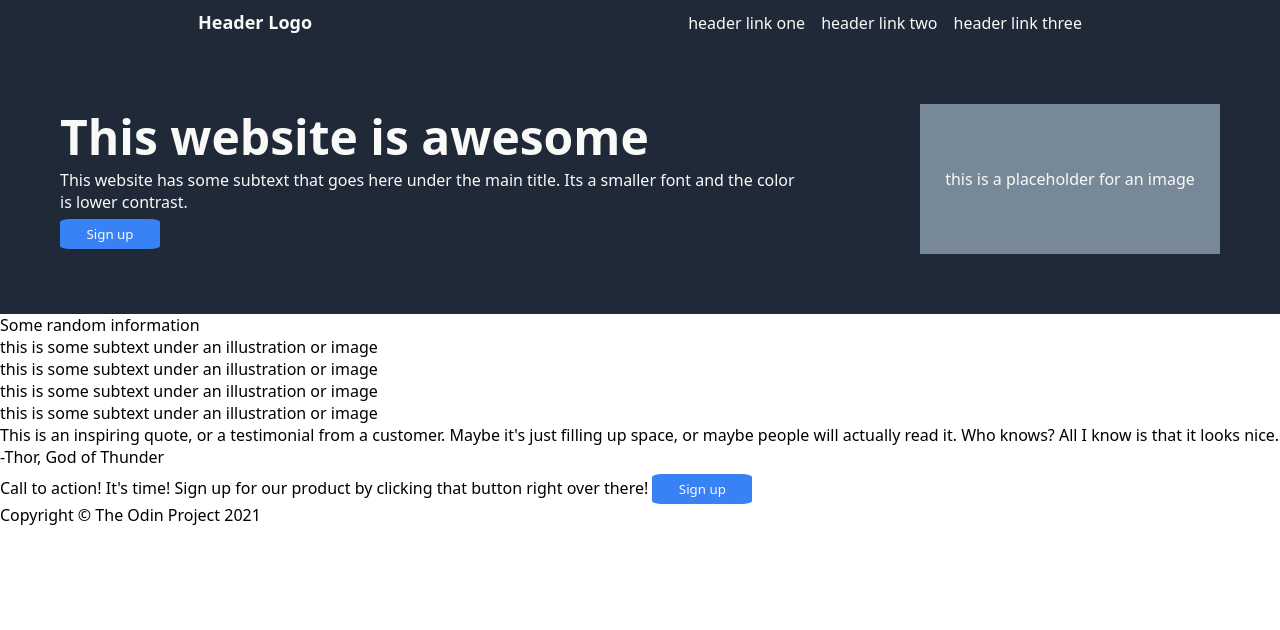
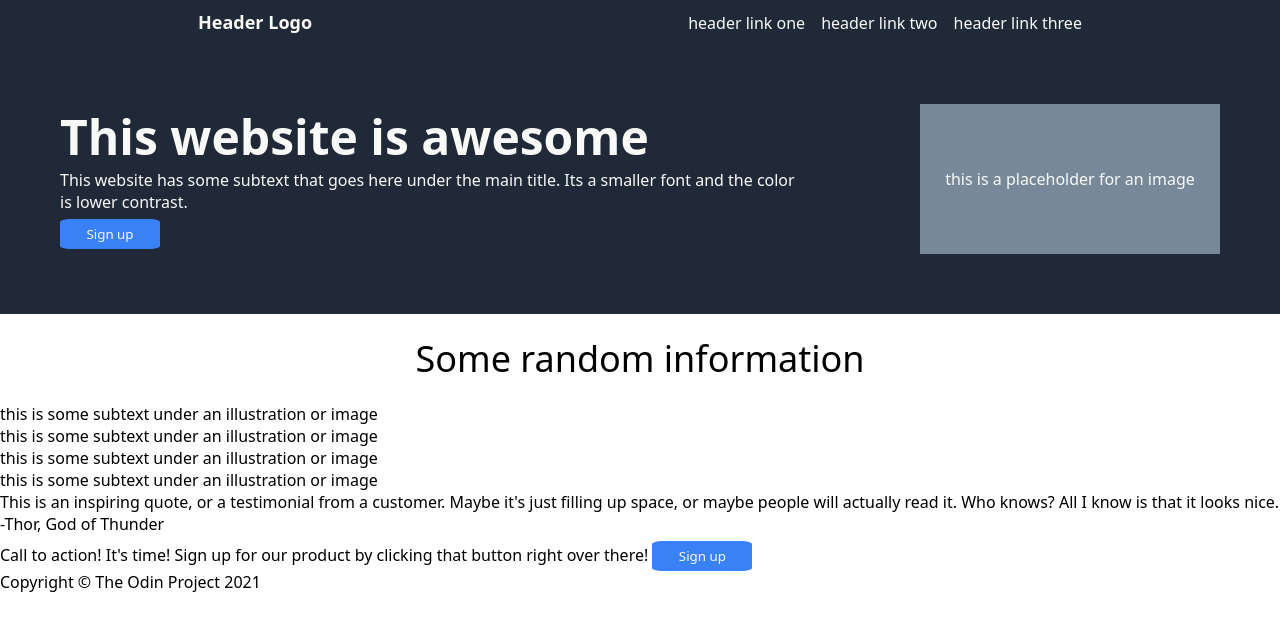
Before and after one commit to juliabush/grey-website, a plain HTML site: page index.html in a window 1280 px wide. Drawn offline with Linux system fonts and the light colour scheme.

Commit message:
Chaning style of heading

```diff
--- a/style.css
+++ b/style.css
@@ -61,3 +61,8 @@ p1 {
     font-weight: 900;
     font-size: 48px;
 }
+header {
+    font-size: 36px;
+    text-align: center;
+    margin: 20px;
+}
```
